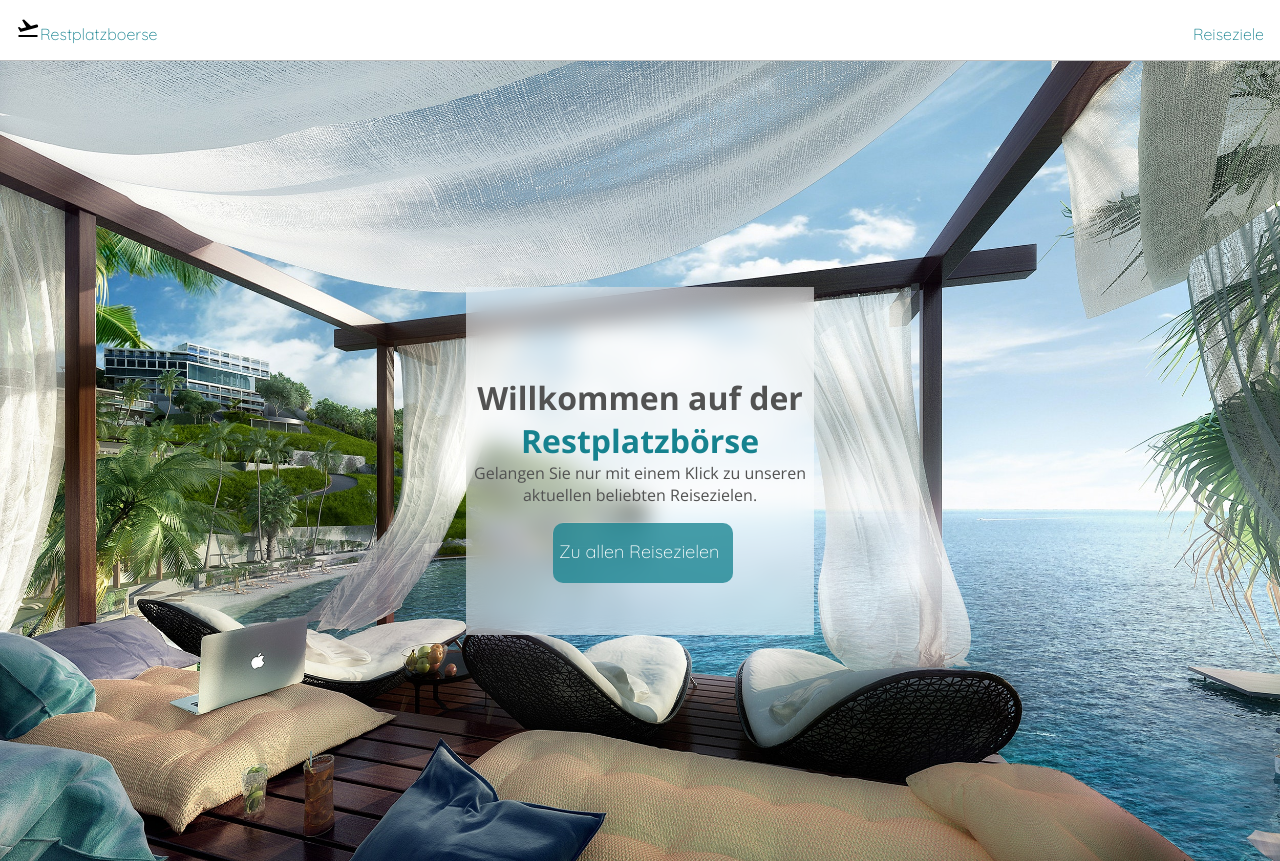
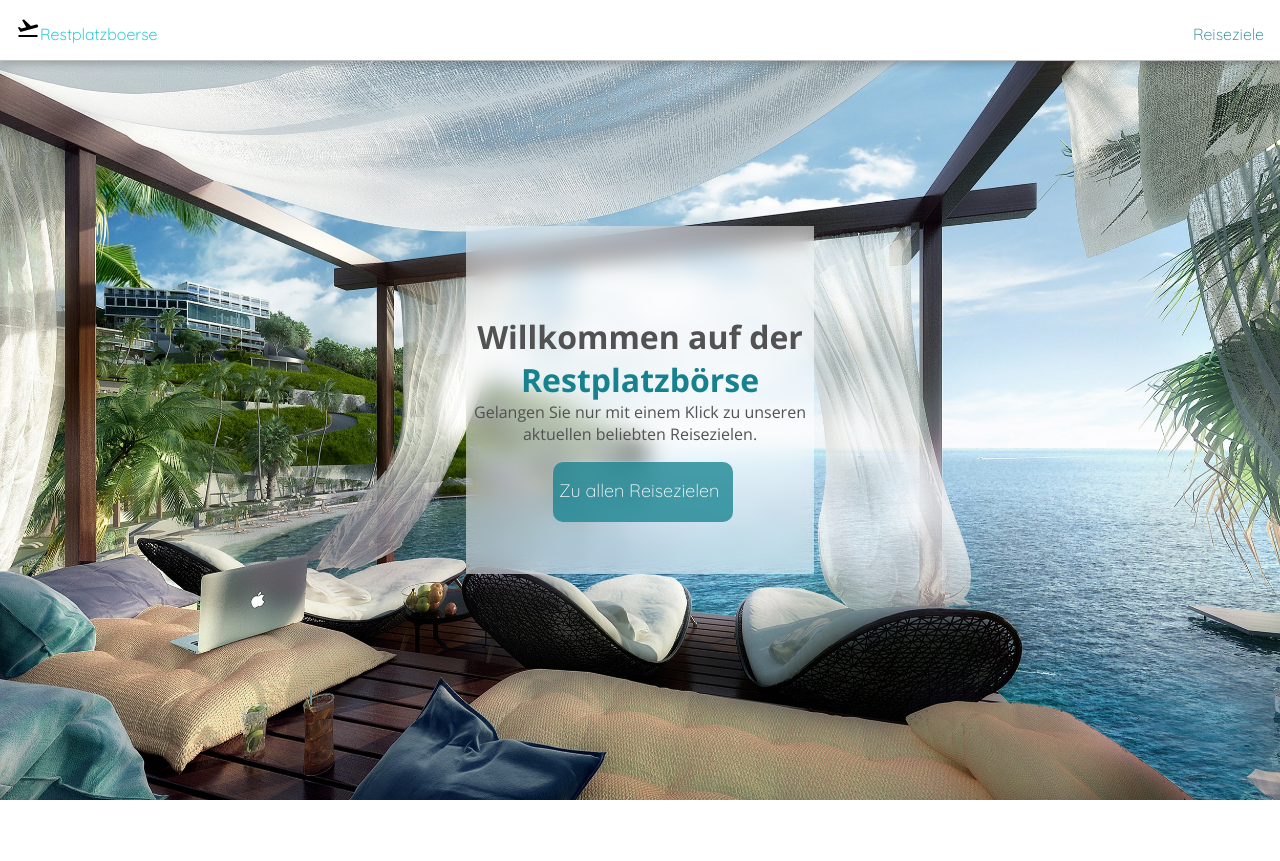
Before and after one commit to loveeyk/RPB-Challenge, a Vue app in the folder rpb-teaser/: page / in a window 1280 px wide. In both pictures the pointer is over the link "Restplatzboerse". After the commit the page ends 800 px from the top, so only its background shows below. Built offline with nearby package versions, Linux system fonts and the light colour scheme; what vue-carousel-3d would draw is missing.

Commit message:
fix: position, add hover effect

```diff
--- a/rpb-teaser/src/components/Navbar.vue
+++ b/rpb-teaser/src/components/Navbar.vue
@@ -33,12 +33,20 @@ export default class Navbar extends Vue {}
   box-shadow: 0 0.2rem 0.5rem rgb(51 51 51 / 30%);
   width: 100%;
   font-family: Quicksand;
+  position: fixed;
+  background: $accent-1;
 
   &-list {
     margin-top: 0.5rem;
   }
 
   &-link {
+    transition: all 0.3s ease-in-out;
+    &:hover {
+      transition: all 0.3s cubic-bezier(0.68, -0.55, 0.27, 1.55);
+      color: $text-color1-highlight;
+      text-shadow: 0px 0px 1px $text-color1-highlightspread;
+    }
     color: $text-color1;
     text-decoration: none;
   }
```
